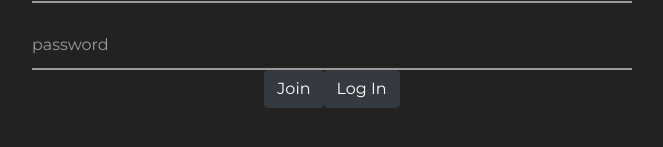
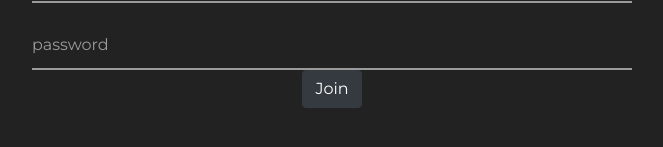
Before and after one commit to rev1311/artwerks, a React (Create React App) app in the folder client/: page / in a window 1280 px wide. Shown: the part 397-544 px from the top of the page, without its empty margins (308-971 px from the left). Built offline with nearby package versions, Linux system fonts and the light colour scheme.

Commit message:
trying to get buttons to link to correct page

```diff
--- a/client/src/components/LoginPage.js
+++ b/client/src/components/LoginPage.js
@@ -1,7 +1,9 @@
 import React, { Component } from 'react';
 import { Container, Row, Col, Button } from 'react-bootstrap';
 import { Link } from 'react-router-dom';
-import { BrowserRouter as Router } from 'react-router-dom';
+import Routes from './Routes';
+import { BrowserRouter as Router, Route, Switch } from 'react-router-dom';
+import Main from './Main';
 import './LoginPage.scss';
 
 
@@ -24,10 +26,7 @@ export class LoginPage extends Component {
                             <label for="password" className="form__label">password</label>
                         </div>
                         <div>
-                            <Router>
-                            <Link to="/Main"><Button variant="dark">Join</Button></Link>
-                            <Link to="/Main"><Button variant="dark">Log In</Button></Link>
-                            </Router>
+                            <Button variant="dark" href="/Main">Join</Button>
                         </div>
                         </div>
                     </Col>
```
